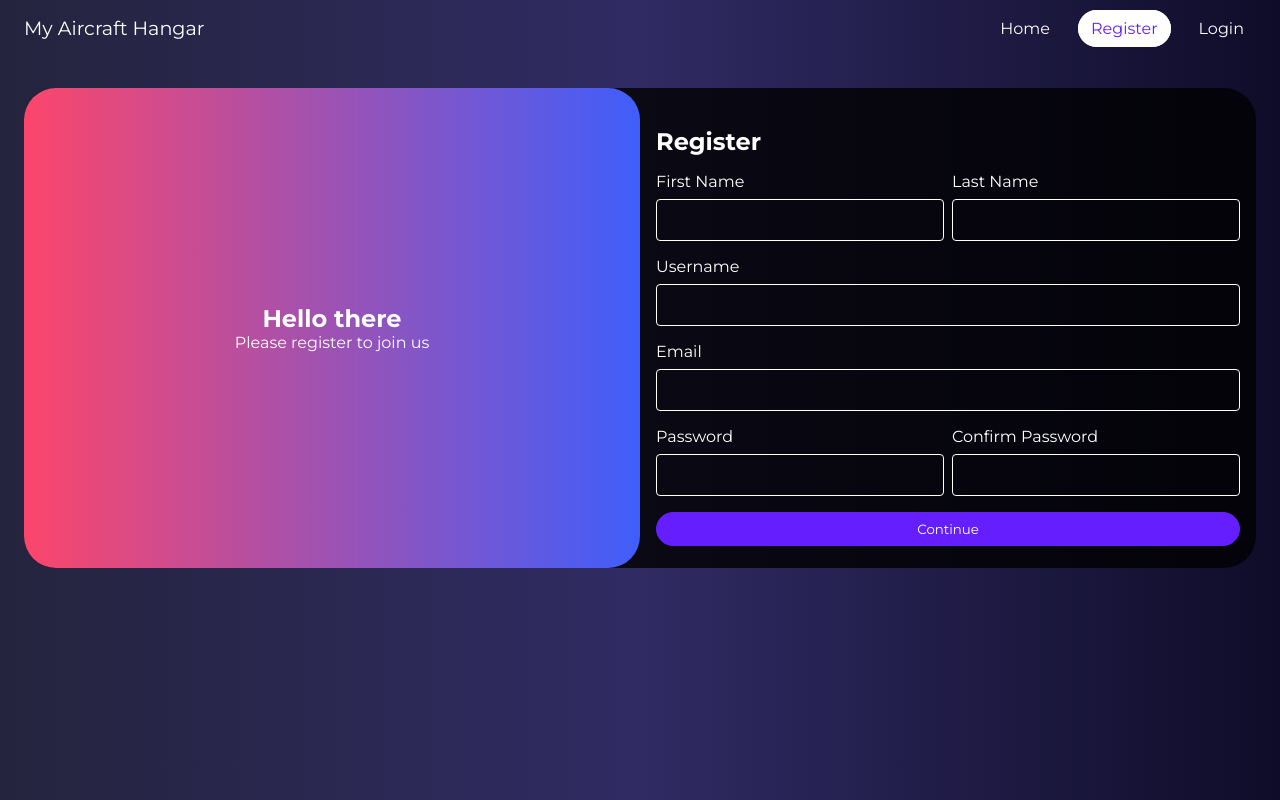
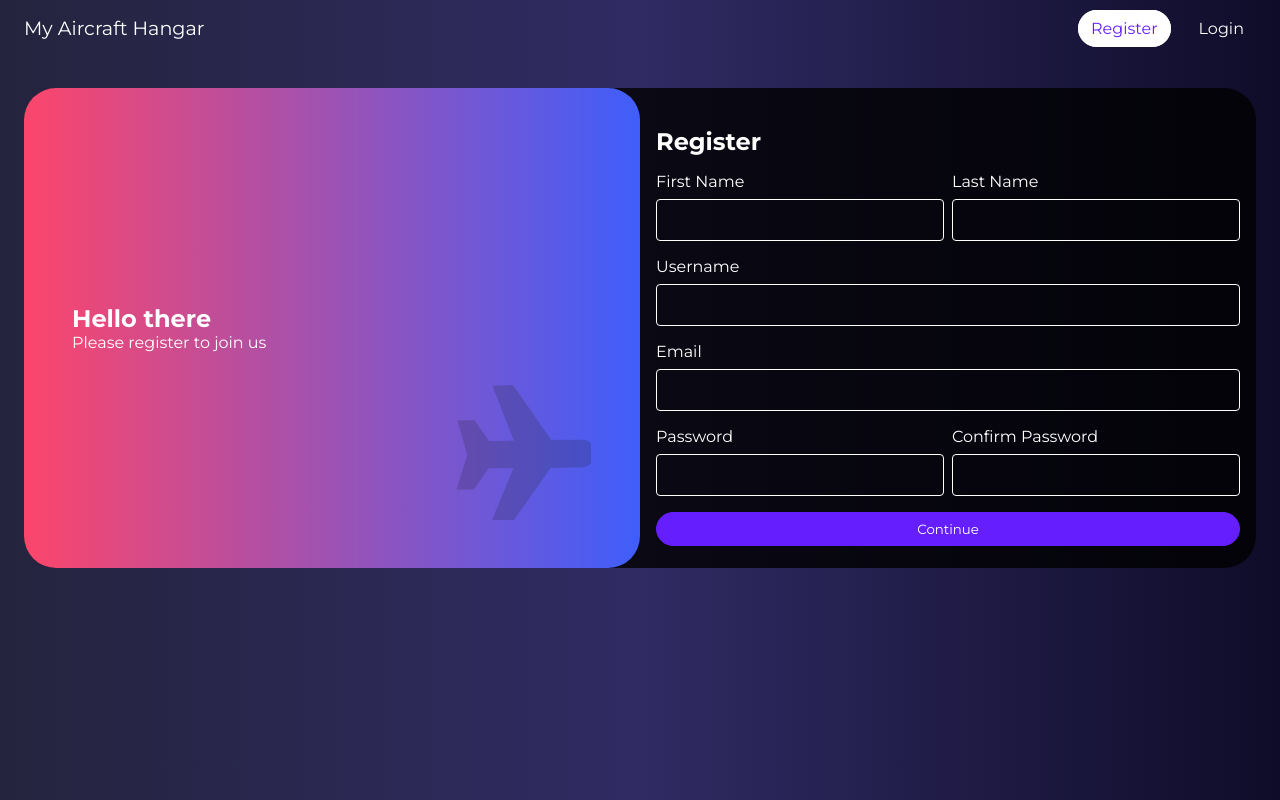
Before and after one commit to Wen-Ow/my-aircraft-hangar, a Django app: page /accounts/register/ in a window 1280 px wide. Run offline with Django 5.2, Linux system fonts and the light colour scheme.

Commit message:
UI Improvements and bug fixes

```diff
--- a/accounts/templates/accounts/login.html
+++ b/accounts/templates/accounts/login.html
@@ -6,8 +6,9 @@
 {% block content %}
 <div class="form-container">
   <div class="form-content">
-    <h2 class="">Welcome Back</h2>
-    <p>Please login to continue</p>
+    <h2 class="ml-8">Welcome Back</h2>
+    <p class="ml-8">Please login to continue</p>
+    <img src="{% static 'accounts/images/aircraft-icn.png' %}" alt="Aircraft icon image" />
   </div>
   <form method="post" class="form">
     {% csrf_token %}
--- a/accounts/templates/accounts/register.html
+++ b/accounts/templates/accounts/register.html
@@ -6,8 +6,9 @@
 {% block content %}
 <div class="form-container">
   <div class="form-content">
-    <h2>Hello there</h2>
-    <p>Please register to join us</p>
+    <h2 class="ml-8">Hello there</h2>
+    <p class="ml-8">Please register to join us</p>
+    <img src="{% static 'accounts/images/aircraft-icn.png' %}" alt="Aircraft icon image" />
   </div>
   <form method="post" class="form">
     {% csrf_token %}
--- a/accounts/urls.py
+++ b/accounts/urls.py
@@ -10,3 +10,8 @@ urlpatterns = [
     # Logout Route
     path('logout/', views.logoutView, name='logout'),
 ]
+
+# Add Static Files URL
+urlpatterns += [
+    path('static/', include('django.contrib.staticfiles.urls')),
+]
--- a/aircraft/templates/aircraft/view.html
+++ b/aircraft/templates/aircraft/view.html
@@ -29,6 +29,7 @@
       <div>
         <p class="text-light text-sm my-4">Aircraft Type: {{ aircraft.aircraft_type }}</p>
         <p class="text-light text-sm my-4">Category: {{ aircraft.category }}</p>
+        <p class="text-light text-sm my-4">Condition: {{ aircraft.condition }}</p>
       </div>
     </div>
   </div>
--- a/aircraft/views.py
+++ b/aircraft/views.py
@@ -46,7 +46,8 @@ def editAircraft(request, pk):
         form = AddAircraftForm(request.POST, request.FILES, instance=aircraft)
         if form.is_valid():
             form.save()  # Save the updated aircraft entry to the database
-            return redirect('home')  # Redirect to the home page after successful update
+            return redirect('view_aircraft', pk=aircraft.pk)  # Redirect to the view page of the updated aircraft
+
     else:
         # Pre-fill the form with existing data
         form = AddAircraftForm(instance=aircraft)
--- a/main_app/static/main_app/styles.css
+++ b/main_app/static/main_app/styles.css
@@ -104,6 +104,10 @@
   margin-bottom: 1rem;
 }
 
+.ml-8 {
+  margin-left: 2rem;
+}
+
 .mt-8 {
   margin-top: 2rem;
 }
@@ -167,6 +171,7 @@
 }
 
 .form-content {
+  position: relative;
   background: #fc466b; /* fallback for old browsers */
   background: -webkit-linear-gradient(to right, #fc466b, #3f5efb); /* Chrome 10-25, Safari 5.1-6 */
   background: linear-gradient(
@@ -181,7 +186,14 @@
   display: flex;
   flex-direction: column;
   justify-content: center;
-  align-items: center;
+}
+
+.form-content img {
+  width: 135px;
+  opacity: 0.2;
+  position: absolute;
+  right: 8%;
+  bottom: 10%;
 }
 
 .form {
--- a/main_app/templates/main_app/home.html
+++ b/main_app/templates/main_app/home.html
@@ -6,7 +6,7 @@
 {% block content %}
 <div class="home-container">
   <p class="text-center text-light text-sm">Your Hangar</p>
-  <h2 class="text-center text-light mt-4">Welcome, User</h2>
+  <h2 class="text-center text-light mt-4">Welcome, {{ user.first_name }}</h2>
   <p class="text-center text-light mt-4 text-sm">
     Add, edit, or remove aircraft with one click; your hangar stays perfectly up to date.
   </p>
--- a/main_app/views.py
+++ b/main_app/views.py
@@ -1,10 +1,14 @@
 from django.shortcuts import render
 from aircraft.models import Aircraft
+from django.contrib.auth.decorators import login_required
 
 # Create your views here.
+@login_required(login_url='login')
 def home(request):
     aircrafts = Aircraft.objects.all()
     context = {
-        'aircrafts': aircrafts
+        'aircrafts': aircrafts,
+        'user': request.user
     }
+    print(request.user.first_name)
     return render(request, 'main_app/home.html', context)
--- a/templates/header.html
+++ b/templates/header.html
@@ -3,8 +3,8 @@
     <a href="{% url 'home' %}">My Aircraft Hangar</a>
   </div>
   <ul class="nav-items">
+    {% if user.is_authenticated %}
     <li class="nav-item"><a href="{% url 'home' %}">Home</a></li>
-    {% if user.is_authenticated %}
     <li class="nav-item"><a href="{% url 'create_aircraft' %}">Add Aircraft</a></li>
     <li class="nav-item"><a href="{% url 'logout' %}">Logout</a></li>
     {% else %}
```
